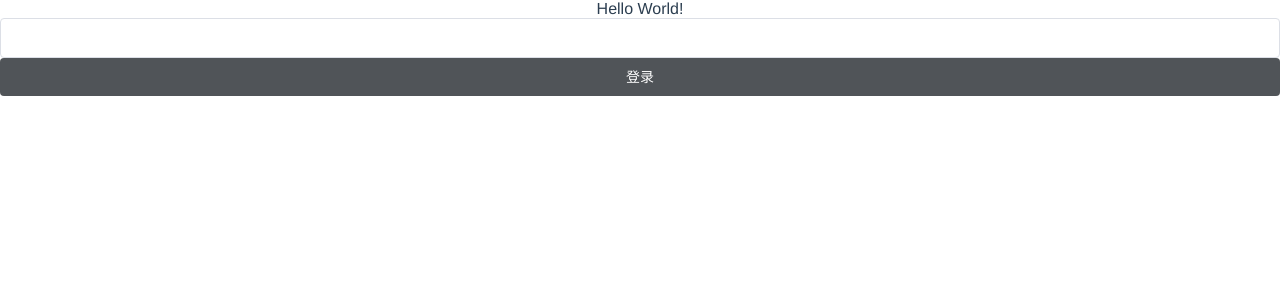
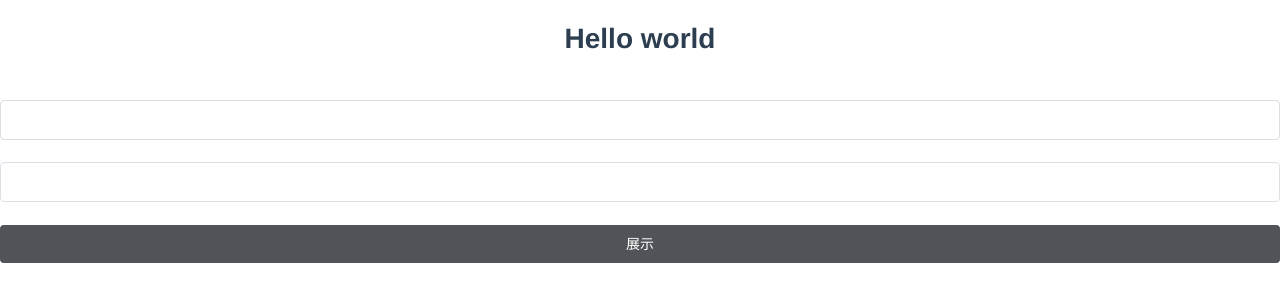
Before and after one commit to xu3333/testgit, a Vue app in the folder work-vue/: page /index in a window 1280 px wide. Shown: the top 302 px of the page. Built offline with nearby package versions, Linux system fonts and the light colour scheme; sample sign-in values are in the browser's storage.

Commit message:
"2019/12/17 11:19"

```diff
--- a/work-vue/src/components/home/AppIndex.vue
+++ b/work-vue/src/components/home/AppIndex.vue
@@ -1,8 +1,19 @@
 <template>
     <div>
-      Hello World!
-      <el-input id="name" type="text" v-model="loginForm.username"/>
-      <el-button type="primary" style="width: 100%;background: #505458;border: none" v-on:click="getName">登录</el-button>
+      <el-form class="text-container" label-position="left" label-width="0px">
+        <el-form-item>
+          <h1 class="result-title">Hello world</h1>
+        </el-form-item>
+        <el-form-item>
+          <el-input type="text" v-model:value="loginForm.username" />
+        </el-form-item>
+        <el-form-item>
+          <el-input type="text" v-model:value="loginForm.password" />
+        </el-form-item>
+        <el-form-item>
+          <el-button id="btn" type="primary" style="width: 100%;background: #505458;border: none" v-on:click="getName">展示</el-button>
+        </el-form-item>
+      </el-form>
     </div>
 </template>
 
@@ -12,15 +23,33 @@
       data(){
         return{
           loginForm: {
-            username:'',
-            password:''
+            username:"",
+            password:"",
+            flag:0
           }
         }
       },
       methods:{
         getName(){
-          let name=localStorage.getItem("username")
-          this.loginForm.username=name
+          let user=JSON.parse(window.localStorage.getItem("user"))
+          console.log(user.username)
+          console.log(user.password)
+          if(this.loginForm.flag%2==0){
+            this.loginForm.username=user.username
+            this.loginForm.password=user.password
+            document.getElementById("btn").innerText="hide"
+            this.loginForm.flag++
+          }else {
+            this.loginForm.username=""
+            this.loginForm.password=""
+            document.getElementById("btn").innerText="show"
+            this.loginForm.flag++
+          }
+
+          // this.loginForm.username=name
+          // document.getElementById("name").value="222"
+          // this.document.getElementById("name").text="222"
+          // this.document.getElementById("name").textContent="222"
         }
       }
 
```
